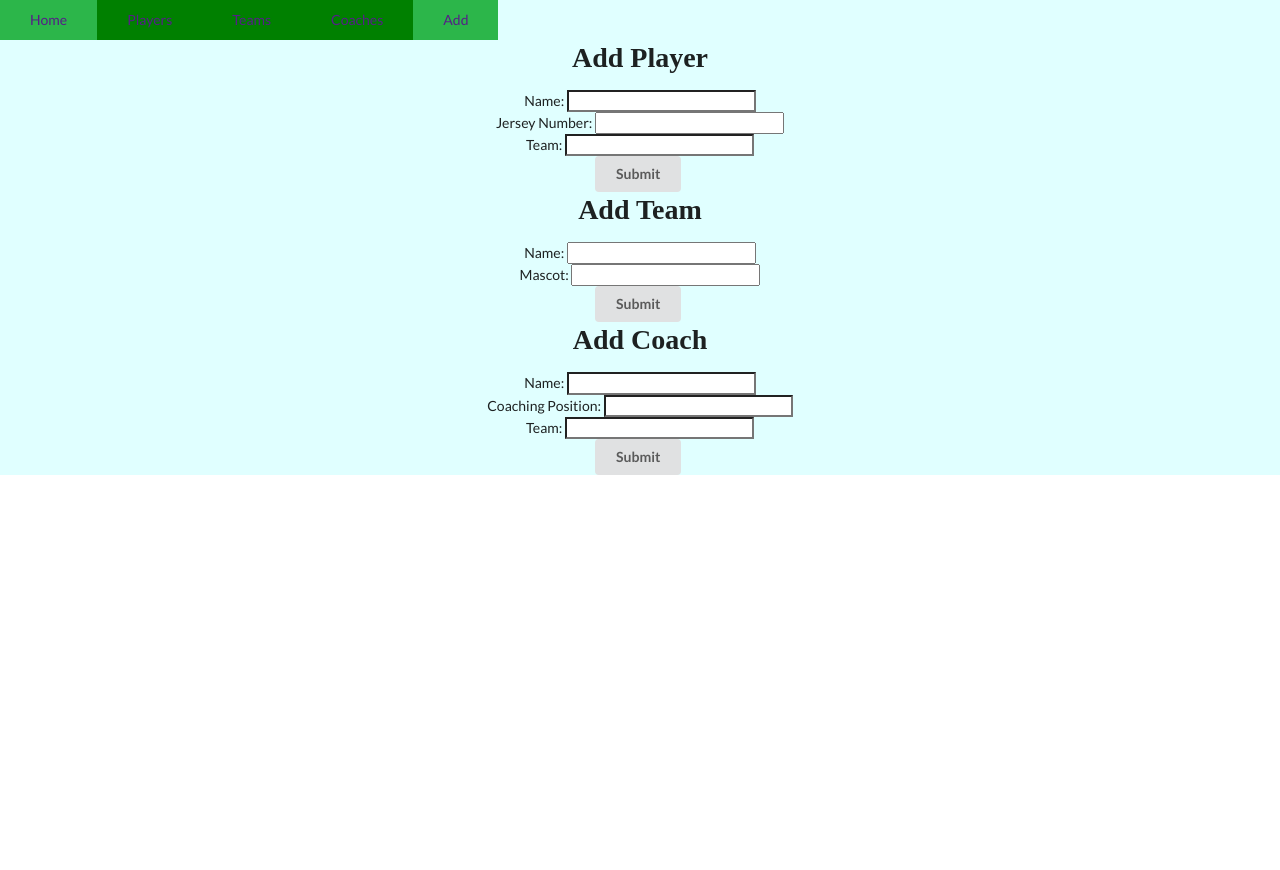
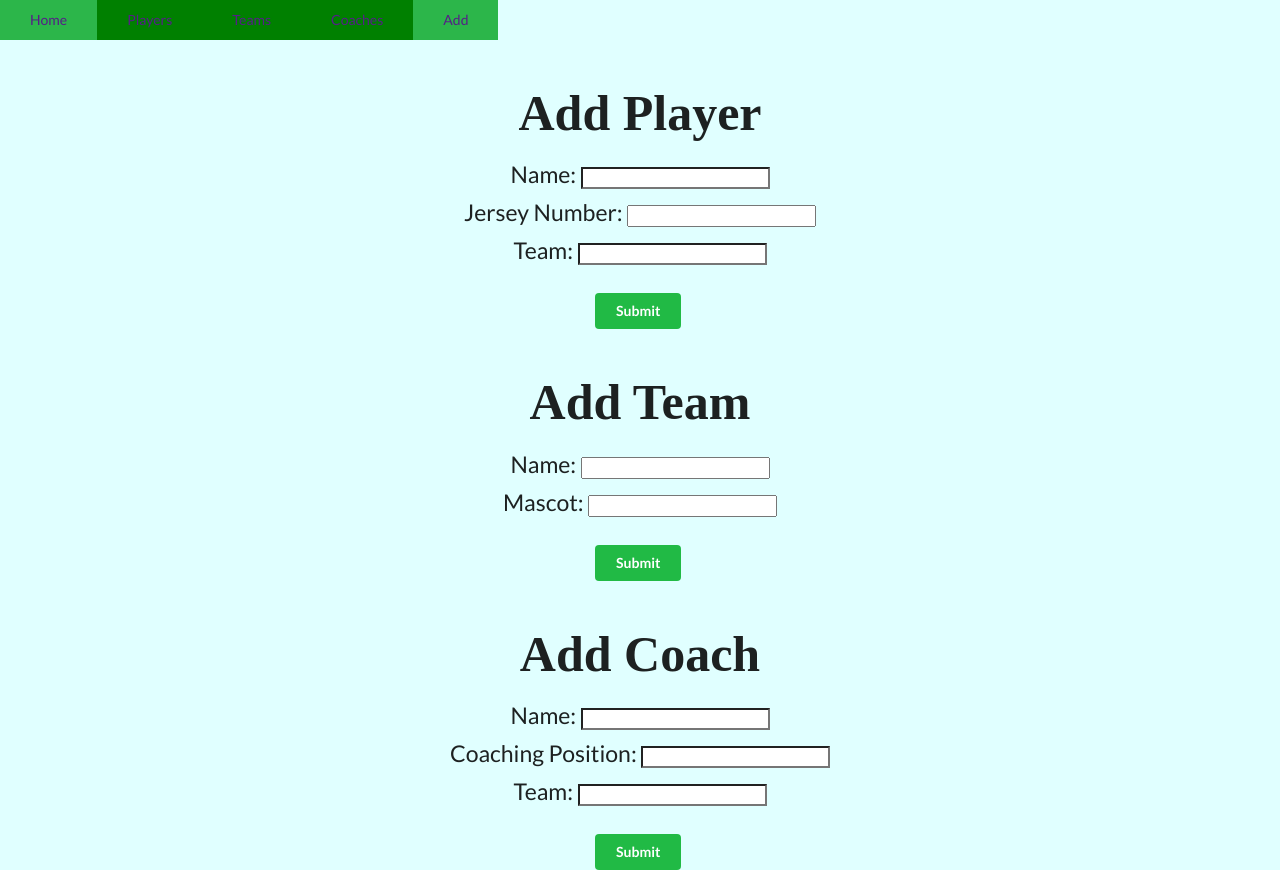
Before and after one commit to Reked37/Football-Project, a React (Create React App) app in the folder client/: page /add in a window 1280 px wide. Before the commit the page ends 800 px from the top, so only its background shows below. Built offline with nearby package versions, Linux system fonts and the light colour scheme; no server answers.

Commit message:
added css

```diff
--- a/client/src/components/Add.js
+++ b/client/src/components/Add.js
@@ -73,53 +73,52 @@ function Add({onPostPlayer, onPostCoach, onPostTeam}){
             <Formik
                 initialValues={initialValuesPlayer}
                 validationSchema={validationSchemaPlayer}
-                onSubmit={onSubmitPlayer}
-                class='ui form'>
-                <Form class='field'>
-                    <h1 class='headers'>Add Player</h1>
-                    <label> Name: </label>
-                    <Field type='text' id='name' name='name' ></Field><br/>
+                onSubmit={onSubmitPlayer}>
+                <Form className='form'><br/>
+                    <h1 className='headers'>Add Player</h1>
+                    <label className='label'> Name: </label>
+                    <Field type='text' id='name' name='name' className='field'></Field><br/>
                     <ErrorMessage className='error' name='name' component="div"/>
-                    <label> Jersey Number: </label>
-                    <Field  type='number' id='jersey_number' name='jersey_number'></Field><br/>
+                    <label className='label'> Jersey Number: </label>
+                    <Field  type='number' id='jersey_number' name='jersey_number' className='field'></Field><br/>
                     <ErrorMessage className='error' name='jersey_number' component="div"/>
-                    <label> Team: </label>
-                    <Field type='text'  id='team_name' name='team_name'></Field><br/>
-                    <ErrorMessage className='error' name='team_name' component="div"/>
-                    <button type='submit' class='ui button'>Submit</button>
+                    <label className='label'> Team: </label>
+                    <Field type='text'  id='team_name' name='team_name' className='field'></Field><br/>
+                    <ErrorMessage className='error' name='team_name' component="div"/> <br/>
+                    <button type='submit' className='ui green button'>Submit</button>
                 </Form>
             </Formik>
             <Formik
                 initialValues={initialValuesTeam}
                 validationSchema={validationSchemaTeam}
                 onSubmit={onSubmitTeam}>
-                <Form class='field'>
-                    <h1 class='headers'>Add Team</h1>
-                    <label> Name: </label>
-                    <Field name='name' id='name'></Field><br/>
+                <Form className='form'><br/>
+                    <h1 className='headers'>Add Team</h1>
+                    <label className='label'> Name: </label>
+                    <Field name='name' id='name' className='field'></Field><br/>
                     <ErrorMessage className='error' name='name' component="div"/>
-                    <label> Mascot: </label>
-                    <Field  id='mascot' name='mascot' ></Field><br/>
-                    <ErrorMessage className='error' name='mascot' component="div"/>
-                    <button type='submit' class='ui button'> Submit </button>
+                    <label className='label'> Mascot: </label>
+                    <Field  id='mascot' name='mascot' className='field' ></Field><br/>
+                    <ErrorMessage className='error' name='mascot' component="div"/> <br/>
+                    <button type='submit' className='ui green button'> Submit </button>
                 </Form>
             </Formik>
             <Formik
                 initialValues={initialValuesCoach}
                 validationSchema={validationSchemaCoach}
                 onSubmit={onSubmitCoach}>
-                <Form class='field'>
-                    <h1 class='headers'>Add Coach</h1>
-                    <label> Name: </label>
-                    <Field  type='text' id='name' name='name' ></Field><br/>
+                <Form className='form'><br/>
+                    <h1 className='headers'>Add Coach</h1>
+                    <label className='label'> Name: </label>
+                    <Field  type='text' id='name' name='name' className='field'></Field><br/>
                     <ErrorMessage className='error' name='name' component="div"/>
-                    <label> Coaching Position: </label>
-                    <Field  type='text' id='coaching_position' name='coaching_position'></Field><br/>
+                    <label className='label'> Coaching Position: </label>
+                    <Field  type='text' id='coaching_position' name='coaching_position' className='field'></Field><br/>
                     <ErrorMessage className='error' name='coaching_position' component="div"/>
-                    <label> Team: </label>
-                    <Field  type='text' id='team_name' name='team_name'></Field><br/>
-                    <ErrorMessage className='error' name='team_name' component="div"/>
-                    <button type='submit' class='ui button'>Submit</button>
+                    <label className='label'> Team: </label>
+                    <Field  type='text' id='team_name' name='team_name' className='field'></Field><br/>
+                    <ErrorMessage className='error' name='team_name' component="div"/><br/>
+                    <button type='submit' className='ui green button'>Submit</button>
                 </Form>
             </Formik>
         </div>
--- a/client/src/components/Coach.js
+++ b/client/src/components/Coach.js
@@ -6,7 +6,7 @@ function Coach({passCoach}){
     return (
         <div class='ui four wide column'>
             <div class='ui-card'>
-                <h3 class='header'>{name}</h3>
+                <h3 class='name'>{name}</h3>
                 <h3 class='meta'>Coaching Position: {coaching_position}</h3>
                 <h3 class='description'> Team: {team_name}</h3>
             </div>
--- a/client/src/components/CoachesContainer.js
+++ b/client/src/components/CoachesContainer.js
@@ -8,8 +8,10 @@ function coachesContainer({coaches}){
 
     return (
         <div>
-            <h1 class='headers'>Coaches in the League</h1>
-            <div class='ui grid container cards'>{displayCoaches}</div>
+            <h1 class='headers'>Coaches in the League</h1><br/>
+            <div class='ui grid container cards'>{displayCoaches}</div><br/>
+            <img className="small-image"  src='https://sportshub.cbsistatic.com/i/r/2022/10/27/f6b07b15-2cbd-44ef-9422-a46d9d98ec67/thumbnail/1200x675/5d4f8cfbb351a6d55a6f3056c5f8356e/gettyimages-1435972151-2.jpg'/>
+            <br/><br/>
         </div>
     )}
 
--- a/client/src/components/Home.js
+++ b/client/src/components/Home.js
@@ -3,8 +3,11 @@ import React from "react"
 function Home(){
   return (
     <div>
+      <br/><br/><br/>
       <h1 class='home-header'>Welcome to the Flatiron Football League!!</h1>
       <br/><br/>
+      <img src='https://images.pexels.com/photos/2570139/pexels-photo-2570139.jpeg?cs=srgb&dl=pexels-jeandaniel-francoeur-2570139.jpg&fm=jpg'
+      class='small-image'></img><br/><br/>
       <p class='paragraph'>
         Each tab brings you to the list of either players, teams, or coaches
       </p>
--- a/client/src/components/Player.js
+++ b/client/src/components/Player.js
@@ -17,14 +17,14 @@ function Player({passPlayer, passDeletePlayer}){
     }
 
     return(
-        <div class="ui five wide column">
-            <div class='ui-card'>
-                <h3 class="header">{name}</h3>
-                <h3 class='meta'>#{jersey_number}</h3>
-                <h3 class='description'>Team: {team_name}</h3>
+        <div className="ui five wide column">
+            <div className='ui-card'>
+                <h3 className="name">{name}</h3>
+                <h3 className='number'>#{jersey_number}</h3>
+                <h3 className='description'>Team: {team_name}</h3>
                 <div>
-                    <button type='submit' onClick={updatePlayer} class='ui  blue button'>Update Player</button>
-                    <button type='submit' onClick={deletePlayer} class='ui red button'>Delete Player </button>
+                    <button type='submit' onClick={updatePlayer} className='ui  blue button'>Update Player</button>
+                    <button type='submit' onClick={deletePlayer} className='ui red button'>Delete Player </button>
                 </div>
 
             </div>
--- a/client/src/components/PlayersContainer.js
+++ b/client/src/components/PlayersContainer.js
@@ -9,7 +9,7 @@ function PlayersContainer({players, onDeletePlayer}){
 
     return (
         <div>
-            <h1 class='headers'>Players in the League</h1>
+            <h1 class='headers'>Players in the League</h1><br/>
             <div class="ui grid container cards">{displayPlayers}</div>
         </div>
     )}
--- a/client/src/components/Team.js
+++ b/client/src/components/Team.js
@@ -8,8 +8,8 @@ function Team({passTeam}){
         <div class='ui five wide column'>
             <div class='ui-card'>
                 <div class='content'>
-                    <h3 class='center aligned header'>Team Name: {name}</h3>
-                    <h3 class='center aligned description'>Mascot: {mascot}</h3>
+                    <h3 class='name'>Team Name: {name}</h3>
+                    <h3 class='description'>Mascot: {mascot}</h3>
                 </div>
 
             </div>
--- a/client/src/components/TeamsContainer.js
+++ b/client/src/components/TeamsContainer.js
@@ -9,8 +9,10 @@ function TeamsContainer({teams}){
 
     return (
         <div>
-            <h1 class='headers'> Teams in the League</h1>
-            <div class='ui grid container'>{displayTeams}</div>
+            <h1 class='headers'> Teams in the League</h1><br/>
+            <div class='ui grid container'>{displayTeams}</div><br/>
+            <img className='small-image' src='https://static.www.nfl.com/image/private/t_editorial_landscape_12_desktop/league/fjptmdctzkinv6jaon59'/>
+            <br/>
         </div>
     )}
 
--- a/client/src/components/UpdatePlayer.js
+++ b/client/src/components/UpdatePlayer.js
@@ -7,7 +7,7 @@ function UpdatePlayer({players, onUpdatePlayer}){
     const {id}=useParams()
     const player = players.find(player=> player.id === parseInt(id))
     const navigate=useNavigate()
-
+    console.log(player)
     const initialValues={
         name:player.name,
         jersey_number: player.jersey_number,
@@ -31,20 +31,22 @@ function UpdatePlayer({players, onUpdatePlayer}){
     return(
         <div>
             <Formik
-                intialValues={initialValues}
+                initialValues={initialValues}
                 onSubmit={onSubmit}
-                class='ui form'>
-                <Form class='field'>
-                    <h1 class='headers'>Update Player Info</h1>
-                    <label> Name: </label>
-                    <Field type='text' id='name' name='name'></Field>
-                    <lable> Jersey Number: </lable>
-                    <Field type='number' id='jersey_number' name='jersey_number'/>
-                    <label> Team: </label>
-                    <Field type='text' id='team' name='team'/><br/>
-                    <button type='submit' class='ui button'> Submit </button>
+                className='ui form'>
+                <Form className='form'><br/><br/><br/><br/>
+                    <h1 className='headers'>Update Player Info</h1><br/>
+                    <label className='label'> Name: </label>
+                    <Field type='text' id='name' name='name' className='field'></Field><br/>
+                    <label className='label'> Jersey Number: </label>
+                    <Field type='number' id='jersey_number' name='jersey_number' className='field'/><br/>
+                    <label className='label'> Team: </label>
+                    <Field type='text' id='team' name='team_name' className='field'/><br/><br/>
+                    <button type='submit' className='ui green button'> Submit </button>
                 </Form>
-            </Formik>
+            </Formik><br/><br/>
+            <img src='https://www.sharpfootballanalysis.com/wp-content/uploads/2023/02/Super-Bowl-57-preview-scaled.jpg'
+            className='small-image'/>
         </div>
     )
 }
--- a/client/src/index.css
+++ b/client/src/index.css
@@ -29,36 +29,42 @@
 
 .error{
   color: red;
-  font-size: 14px;
-  margin-left:5px
+  font-size: 20px;
+  margin-left:5px;
+  padding: 10px 0px;
 }
 
 .ui-card{
   background: beige;
+  height:auto;
+  width:auto;
 }
 
-.background{
-  background: lightcyan
+body{
+  background: lightcyan;
+  margin: 0;
+  padding:0;
 }
 
 .headers{
   font-family: Cosmic-sans;
   text-align: center;
+  font-size: 50px;
 }
 
-.header{
-  color:blue
+.name{
+  color:red;
 }
 
 .description{
-  color:orange
+  color:rgb(44, 182, 74)
 }
 
 .meta{
-  color:purple
+  color:rgb(44, 182, 74)
 }
 
-.field{
+.form{
   text-align:center;
 }
 
@@ -67,8 +73,32 @@
   font-size: 27px;
   font-family:comisc sans;
   text-wrap: wrap;
+  background-color: aqua;
 }
 
 .home-header{
   text-align: center;
+  font-size: 50px;
 }
+
+.small-image{
+  width: 500px;
+  height:auto;
+  margin-left:auto;
+  margin-right: auto;
+  display:block;
+}
+
+.label{
+  font-size: 23px;
+}
+
+.field{
+  margin:8px 0px;
+}
+
+.side-image{
+  float:right;
+  width:500px;
+  display:flex;
+}
```
Also changed, not shown: 1 other file (tests, documents, lock files or other folders).
